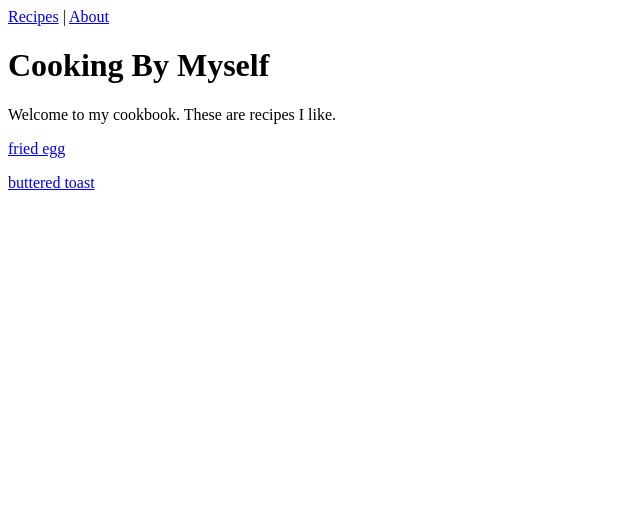
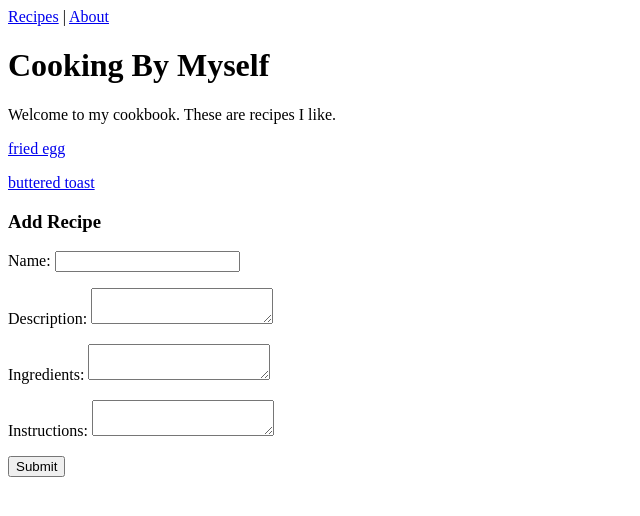
Before and after one commit to ribeiroAllison/flask-study, a Flask app: page / in a window 1280 px wide. Shown: the top 516 px of the page, without its empty margins (0-640 px from the left). Run offline with Flask 3, Linux system fonts and the light colour scheme.

Commit message:
update index to include a form to make new recipies

```diff
--- a/app.py
+++ b/app.py
@@ -1,10 +1,21 @@
-from flask import Flask, render_template
-from helper import recipes, descriptions, ingredients, instructions
+from flask import Flask, render_template, request
+from helper import recipes, descriptions, ingredients, instructions, add_ingredients, add_instructions
 
 app = Flask(__name__)
 
-@app.route('/')
+@app.route('/', methods=["GET", "POST"])
 def index():
+  new_id = len(recipes) + 1
+  if len(request.form) > 0:
+    recipes[new_id] = request.form["recipe"]
+    descriptions[new_id] = request.form['description']
+    new_ingredients = request.form['ingredients']
+    new_instructions = request.form['instructions']
+
+    add_ingredients(new_id, new_ingredients)
+    add_instructions(new_id, new_instructions)
+
+
   return render_template("index.html",
                         template_recipes=recipes)
 
--- a/helper.py
+++ b/helper.py
@@ -1,5 +1,21 @@
 recipes = {1: "fried egg", 2: "buttered toast"}
-descriptions = {1: 'Egg fried in butter', 2: ''}
-ingredients = {1: ['1 pad of butter', '1 Egg', 'A pinch of salt'], 2: ['1 pad of salted butter', '1 slice of bread']}
-instructions = {1: {'Step 2': 'Crack the egg into the buttered pan', 'Step 5': 'Serve egg after about a minute and a half', 'Step 1': 'Melt butter in pan over medium-low heat', 'Step 4': 'Flip egg after about a minute and a half', 'Step 3': 'Sprinkle the pinch of salt onto cooking egg',},
-                2: {'Step 3': 'Put the pad of butter on the toasted bread', 'Step 4': 'After a minute spread the melted butter onto the bread', 'Step 1': 'Put the bread in the toaster', 'Step 2': 'Take the toast out of the toaster'}}
+types = {1: "Breakfast", 2: "Breakfast"}
+descriptions = {1: "Egg fried in butter", 2: "Toasted bread spread with butter"}
+ingredients = {1: ["1 pad of butter", "1 Egg", "A pinch of salt"], 2: ["1 pad of salted butter", "1 slice of bread"]}
+instructions = {1: {"Step 2": "Crack the egg into the buttered pan", "Step 5": "Serve egg after about a minute and a half", "Step 1": "Melt butter in pan over medium-low heat", "Step 4": "Flip egg after about a minute and a half", "Step 3": "Sprinke the pinch of salt onto cooking egg",},
+                2: {"Step 3": "Put the pad of butter on the toasted bread", "Step 4": "After a minute spread the melted butter onto the bread", "Step 1": "Put the bread in the toaster", "Step 2": "Take the toast out of the toaster"}}
+comments = {1: ["Yummy!!", "Egg-cellent ;->"], 2: ["Toasty", "What a great recipe!"]}
+
+def add_ingredients(recipe_id=None, text=None):
+  if recipe_id and text:
+    text_list = text.split("\n")
+    ingredients[recipe_id] = text_list
+
+def add_instructions(recipe_id=None, text=None):
+  if recipe_id and text:
+    text_list = text.split("\n")
+    instructions_dict = {}
+    for i, instruction in enumerate(text_list):
+      instructions_dict["Step {}".format(i+1)] = instruction
+
+    instructions[recipe_id] = instructions_dict
--- a/templates/index.html
+++ b/templates/index.html
@@ -5,4 +5,25 @@
   {% for id, name in template_recipes.items() %}
     <p><a href="/recipe/{{ id }}">{{ name }}</a></p>
   {% endfor %}
+
+  <form action="/" method="POST">
+    <h3>Add Recipe</h3>
+    <p>
+      <label for="recipe">Name:</label>
+      <input type="text" name="recipe"/>
+    </p>
+    <p>
+      <label for="description">Description:</label>
+      <textarea name="description"></textarea>
+    </p>
+    <p>
+      <label for="ingredients">Ingredients:</label>
+      <textarea name="ingredients"></textarea>
+    </p>
+    <p>
+      <label for="instructions">Instructions:</label>
+      <textarea name="instructions"></textarea>
+    </p>
+    <p><input type="submit" name="submit_recipe"/></p>
+  </form>
 {% endblock %}
```
